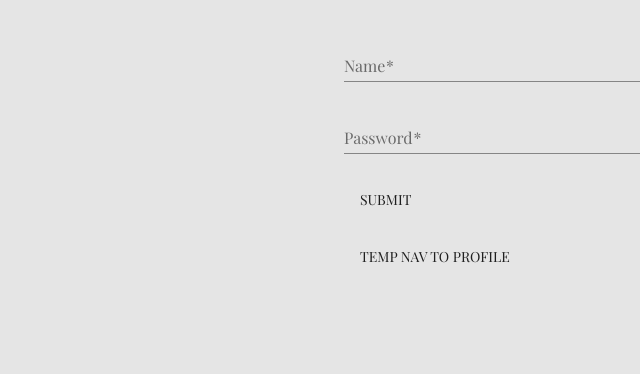
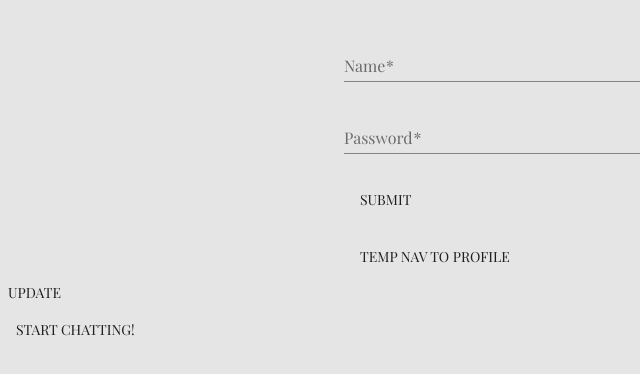
Before and after one commit to MarshallProtsman/Project-3_good-MERNin, a React (Create React App) app in the folder client/: page /login in a window 1280 px wide. Shown: the part 142-516 px from the top of the page, without its empty margins (0-640 px from the left). Built offline with nearby package versions, Linux system fonts and the light colour scheme.

Commit message:
login page set up to update state on server response

```diff
--- a/client/src/App.js
+++ b/client/src/App.js
@@ -45,42 +45,30 @@ const theme = createMuiTheme({
 
 class App extends Component {
   constructor() {
-    super();
-
-    // binds the handler function to the app state to manage users across pages
-    this.handler = this.handler.bind(this);
-  }
-
-  // new user from database on login (should come from profile page to capture changes)
-  newUser = {
-    name: 'Marsh-Man',
-    target: 'ru',
-    id: 102029
-  }
-
-  // function to set app state from children
-  handler() {
-    this.setState({
-      login: true,
-      name: this.newUser.name,
-      target: this.newUser.target,
-      id: this.newUser.id
-    });
-    console.log('setting app state')
-  };
+    super(); // needed for this keyword
 
     // state is the user at within app state
-  state = {
-    login: false,
+    this.state = {
       name: 'Bert',
       email: 'jrobertson@gmail.com',
       id: 1222022,
       native: 'en',
       target: 'es',
       img: 'url-goes-here',
-    friends: [],
-    threads: []
     };
+  };
+
+  // handles updating app state from args passed from child
+  handler = (name, native, target, email, id) => {
+    console.log(name)
+    this.setState({
+      name: name,
+      native: native,
+      target: target,
+      email: email,
+      id: id
+    })
+  }
 
   render() {
     return (
@@ -93,7 +81,7 @@ class App extends Component {
           <div>
             <Switch>
               <Route exact path="/" component={homePage} />
-              <Route exact path="/login" render={() => <LoginPage />} />
+              <Route exact path="/login" render={() => <LoginPage app={this.state} appStateHandler={this.handler}/>} />
               <Route exact path="/profile" render={() => <ProfilePage app={this.state} appStateHandler={this.handler} />} />
               <Route exact path="/messenger" render={() => <MessengerPage app={this.state} />} />
               {/* sandbox testing below for material UI */}
--- a/client/src/pages/login.js
+++ b/client/src/pages/login.js
@@ -3,17 +3,39 @@ import Box from "@material-ui/core/Box";
 import LoginForm from "../components/loginform";
 import Container from "@material-ui/core/Container";
 import Grid from "@material-ui/core/Grid";
+import NavButton from "../components/navigationbutton";
+import Button from '@material-ui/core/Button';
 
 
 
 
 class LoginPage extends Component {
+
+    // AJAX request to fetch User info from dB
+
+
+    // pass user info from db into updateParent function
+    updateParent = () => {
+        // replace the values of each var with the response from db
+        let name = 'Mr. Database';
+        let native = 'en';
+        let target = 'ru';
+        let email = 'evilevilmonkey@familyguy.com';
+        let id = 128943;
+
+        // this fires off to update the app state as a callback
+        this.props.appStateHandler(name, native, target, email, id);
+        // then once state is updated we re-route to messenger page
+    };
+
     render() {
+        console.log(this.props)
         return (
-            <Box style={{height: '100vh'}}>
+            <Box style={{ height: '100vh' }}>
+                <LoginForm />
 
-                        <LoginForm />
-
+                <Button onClick={this.updateParent}>Update</Button>
+                <NavButton to="/messenger" text="Start Chatting!" />
             </Box>
         );
     };
--- a/client/src/pages/profile.js
+++ b/client/src/pages/profile.js
@@ -7,8 +7,6 @@ import TextField from "@material-ui/core/TextField";
 import Button from "@material-ui/core/Button"
 
 class ProfilePage extends Component {
-
-
     state = {
         name: this.props.app.name,
         email: this.props.app.email,
@@ -19,6 +17,18 @@ class ProfilePage extends Component {
     }
     // pass in from props (app - dynamic user info would replace hardcoded info below!!!)
 
+    updateParent = () => {
+        // replace the values of each var with the response from db
+        let name = 'Mr. Database';
+        let native = 'en';
+        let target = 'ru';
+        let email = 'evilevilmonkey@familyguy.com';
+        let id = 128943;
+
+        // this fires off to update the app state as a callback
+        this.props.appStateHandler(name, target);
+        // then once state is updated we re-route to messenger page
+    }
 
     handleImgChange = (event) => {
         this.setState({ img: event.target.value });
@@ -35,7 +45,7 @@ class ProfilePage extends Component {
     render() {
         const imgStyle = {
             height: 200,
-            width:  200
+            width: 200
         };
 
         const styleButton = {
@@ -83,7 +93,8 @@ class ProfilePage extends Component {
                 <br />
                 <NavButton to="/messenger" text="Start Chatting!" />
                 <br />
-                <button onClick={this.props.appStateHandler} style={ styleButton }>Russian Agent Marshal</button>
+                <button onClick={this.updateParent}>Update</button>
+                <button onClick={this.props.appStateHandler} style={styleButton}>Russian Agent Marshal</button>
             </Box>
         );
     };
```
Lines whose indentation alone changed are shown as unchanged.
